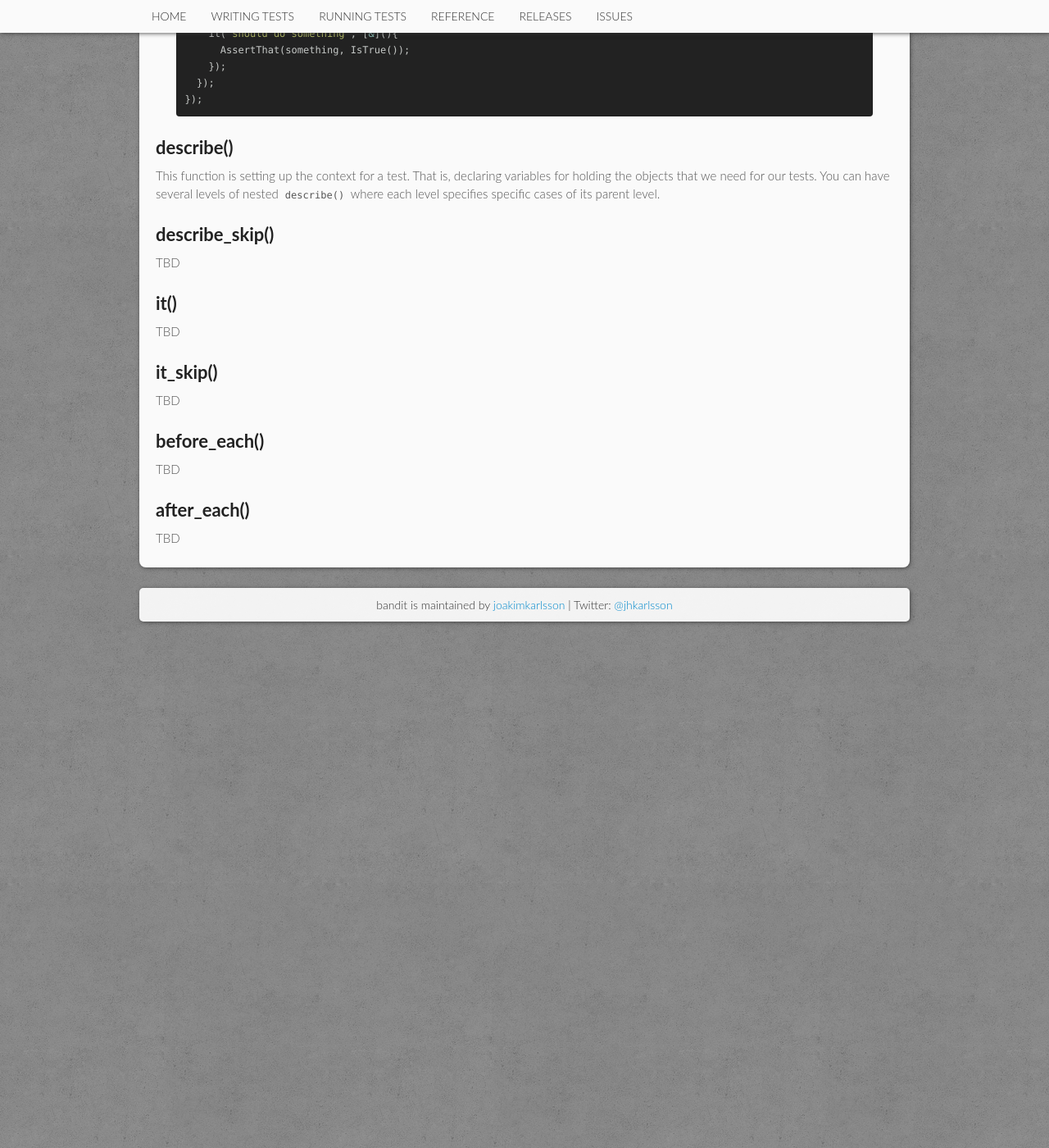
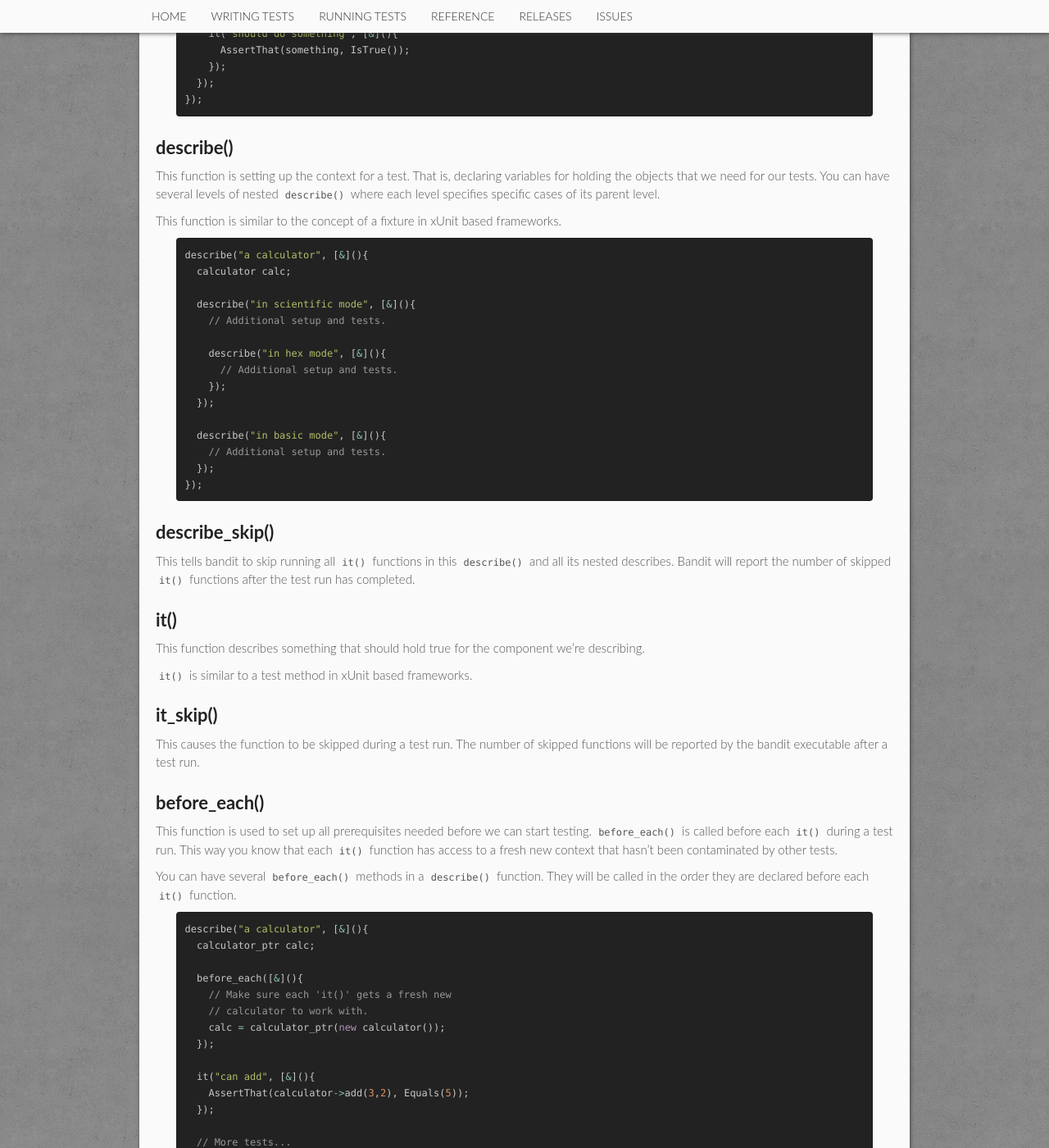
Before and after one commit to banditcpp/bandit, a Jekyll site: the page built from reference.md, in a window 1280 px wide and 1400 px high, scrolled down 723 px. Shown: the whole window at 82% size. Built offline with Jekyll 4.4.1, drawn with Linux system fonts in a browser that asks for light colours.

Commit message:
Added more info to reference page.

```diff
--- a/reference.md
+++ b/reference.md
@@ -47,17 +47,67 @@ for holding the objects that we need for our tests. You can have several levels
 of nested `describe()` where each level specifies specific cases of its parent
 level.
 
+This function is similar to the concept of a fixture in xUnit based frameworks.
+
+{% highlight cpp %}
+describe("a calculator", [&](){
+  calculator calc;
+
+  describe("in scientific mode", [&](){
+    // Additional setup and tests.
+
+    describe("in hex mode", [&](){
+      // Additional setup and tests.
+    });
+  });
+
+  describe("in basic mode", [&](){
+    // Additional setup and tests.
+  });
+});
+{% endhighlight %}
+
 ##describe_skip()
-TBD
+This tells bandit to skip running all `it()` functions in this `describe()` and
+all its nested describes. Bandit will report the number of skipped `it()` functions
+after the test run has completed.
 
 ##it()
-TBD
+This function describes something that should hold true for the component we're
+describing.
+
+`it()` is similar to a test method in xUnit based frameworks.
 
 ##it_skip()
-TBD
+This causes the function to be skipped during a test run. The number of skipped
+functions will be reported by the bandit executable after a test run.
 
 ##before_each()
-TBD
+This function is used to set up all prerequisites needed before we can start
+testing. `before_each()` is called before each `it()` during a test run. This
+way you know that each `it()` function has access to a fresh new context that
+hasn't been contaminated by other tests.
+
+You can have several `before_each()` methods in a `describe()` function. They
+will be called in the order they are declared before each `it()` function.
+
+{% highlight cpp %}
+describe("a calculator", [&](){
+  calculator_ptr calc;
+
+  before_each([&](){
+    // Make sure each 'it()' gets a fresh new
+    // calculator to work with.
+    calc = calculator_ptr(new calculator());
+  });
+
+  it("can add", [&](){
+    AssertThat(calculator->add(3,2), Equals(5));
+  });
+
+  // More tests...
+});
+{% endhighlight %}
 
 ##after_each()
 TBD
```
